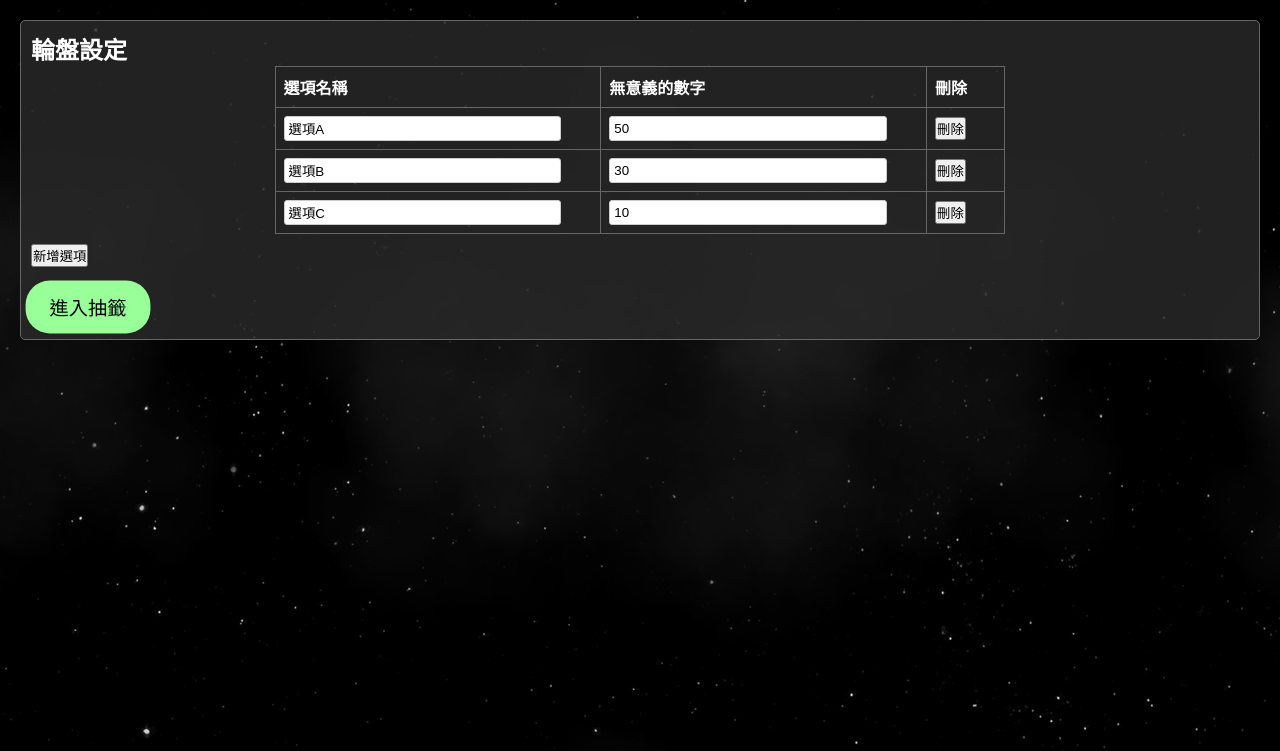
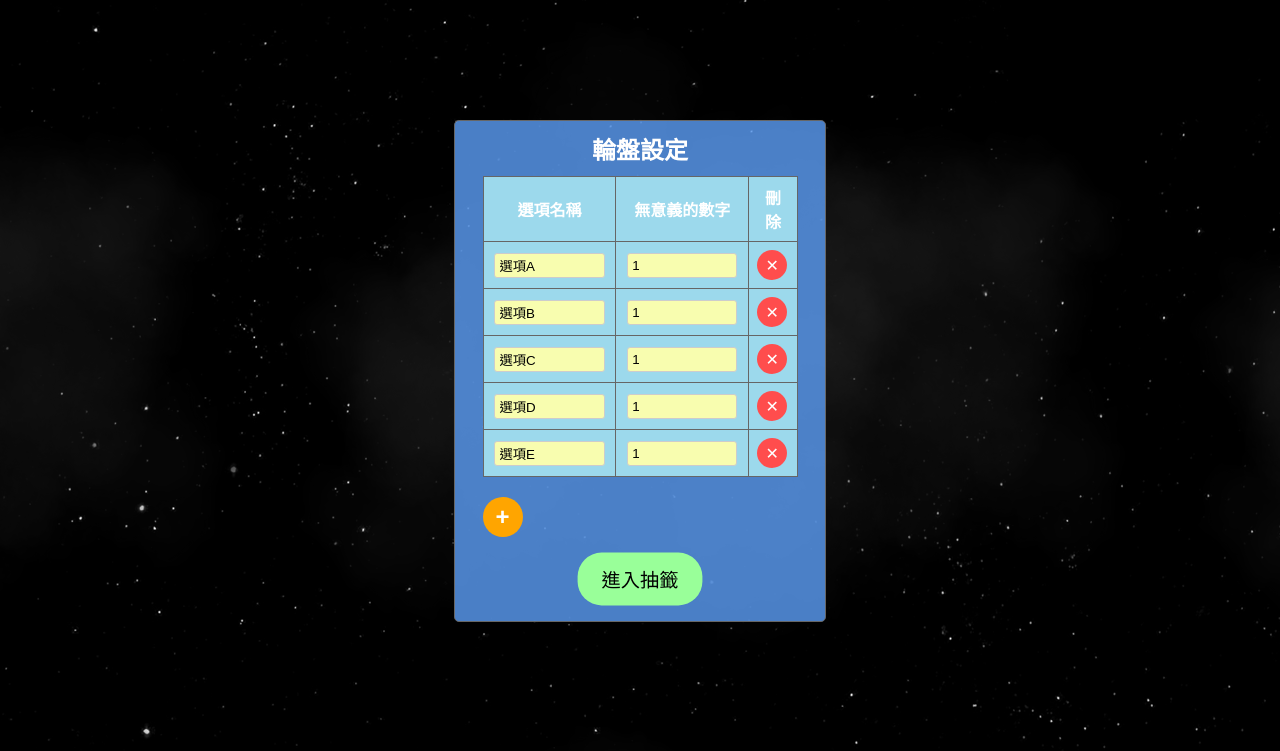
Before and after one commit to justhandsome1127/tap-game.io, a plain HTML site: page InsanelyFairDraw.html in a window 1280 px wide. Shown: the top 751 px of the page. Drawn offline with Linux system fonts and the light colour scheme.

Commit message:
Update InsanelyFairDraw.html
add edit mode UI style

```diff
--- a/InsanelyFairDraw.html
+++ b/InsanelyFairDraw.html
@@ -25,12 +25,6 @@
       from { background-position: 0 0; }
       to   { background-position: 10000px 0; }
     }
-
-    /*
-      這個關鍵幀專門用於做「閃爍」(flicker)效果：
-      讓 .twinkling 層整體的透明度週期性地上下變動。
-      可自行調整時間或 opacity 參數讓效果更明顯。
-    */
     @keyframes twinkleOpacity {
       0%   { opacity: 1;   }
       50%  { opacity: 0.7; }
@@ -55,7 +49,6 @@
     .twinkling {
       background: transparent url("twinkling.png") repeat top center;
       z-index: 1;
-      /* 原本移動的動畫 + 新增 flicker (twinkleOpacity) 動畫 */
       animation: move-twink-back 200s linear infinite,
                  twinkleOpacity 2s ease-in-out infinite;
     }
@@ -106,42 +99,81 @@
       color: #eee; /* 預設文字顏色 */
     }
 
-    /* 編輯模式 (config-panel) */
+    /* 編輯模式 (config-panel)外面那圈 */
     .config-panel {
+      width: 30%;
+      margin-left: auto;
+      margin-right: auto;
       margin-bottom: 20px;
+      margin-top: 100px;
       padding: 10px;
       border-radius: 5px;
-      background-color: rgba(40, 40, 40, 0.85); /* 深色底+透明度 */
+      background-color: rgba(87, 150, 233, 0.85); /* 深色底+透明度 */
       border: 1px solid #666;
       color: #fff;
     }
     .config-panel h2 {
       margin-top: 0;
       color: #fff;
+      text-align: center; /* 置中顯示標題 */
     }
     .options-table {
-      width: 60%;
+      width: 90%;
       margin-left: auto;
       margin-right: auto;
       border-collapse: collapse;
       margin-bottom: 10px;
-      color: #fff;
-      background-color: transparent; /* 背景透明 */
+      margin-top: 10px;
+      color: #ffffff;
+      background-color: #9cd9ec; /* 淺藍色底 */
     }
     .options-table th, .options-table td {
       border: 1px solid #666;
       padding: 8px;
-      text-align: left;
-
+      text-align: center;
     }
     .options-table input {
-      width: 90%;
+      width: 95%;
       color: #000;            /* 文字改為深色 */
-      background-color: #fff; /* 使輸入框是淺底 */
+      background-color: #f8fdaf; /* 使輸入框是淺底 */
       border: 1px solid #ccc;
       border-radius: 3px;
       padding: 4px;
     }
+
+    /* 按鈕置中 */
+    .enter-draw-btn-container {
+      text-align: center;
+      margin-top: 20px;
+    }
+
+    #addOptionBtn {
+        background-color: #ffa500; /* 橘色背景 */
+        border: none; /* 去除邊框 */
+        border-radius: 50%; /* 圓形 */
+        margin-top: 20px;
+        margin-left: 5%;
+        color: #fff; /* 白色文字 */
+        width: 40px; /* 按鈕寬度 */
+        height: 40px; /* 按鈕高度 */
+        cursor: pointer; /* 滑鼠指標變手形 */
+        font-size: 24px; /* 文字大小 */
+        font-weight: bold; /* 粗體文字 */
+        display: flex; /* 讓文字置中 */
+        align-items: center;
+        justify-content: center;
+        transition: background-color 0.3s, transform 0.2s; /* 平滑過渡效果 */
+      }
+
+
+      #addOptionBtn:hover {
+        background-color: #ffcc66; /* hover 時顏色變淡 */
+        transform: scale(1.1); /* 放大效果 */
+      }
+
+      #addOptionBtn:active {
+        transform: scale(0.9); /* 點擊時縮小 */
+      }
 
     /* 隱藏 (原本程式用於控制UI顯示) */
     .hidden {
@@ -195,7 +227,6 @@
       transform: scale(1.2);
       cursor: pointer;
       margin: 0 5px;
-
       transition: filter 0.2s;
     }
     .btn-lilac:hover {
@@ -215,6 +246,30 @@
     .btn-green:hover {
       filter: brightness(110%);
     }
+
+    #enterDrawModeBtn{
+        margin-bottom: 10px;
+    }
+    .delete-btn {
+        background-color: #ff4d4d; /* 紅色背景 */
+        border: none; /* 去除邊框 */
+        border-radius: 50%; /* 圓形 */
+        color: #fff; /* 白色文字 */
+        width: 30px; /* 寬 */
+        height: 30px; /* 高 */
+        cursor: pointer; /* 滑鼠指標變手形 */
+        display: flex; /* 讓文字置中 */
+        align-items: center;
+        justify-content: center;
+        font-size: 16px; /* 文字大小 */
+        transition: background-color 0.3s; /* 平滑過渡效果 */
+
+      }
+
+      .delete-btn:hover {
+        background-color: #ff9999; /* hover 時背景顏色變淡 */
+      }
+
 
     /* 抽籤模式下的「退出」按鈕位置 */
     #exitDrawModeBtn {
@@ -238,11 +293,6 @@
   <div class="twinkling"></div>
   <div class="clouds"></div>
 
-  <!-- 若不需要此標題，可整段刪除 -->
-  <!-- <div class="title">
-    <h1>A Dark and Mysterious Night</h1>
-  </div> -->
-
   <!-- 抽籤程式主體 -->
   <div class="lottery-app">
     <!-- (1) 編輯模式區域 -->
@@ -260,9 +310,12 @@
           <!-- 動態插入 -->
         </tbody>
       </table>
-      <button id="addOptionBtn">新增選項</button>
-      <br><br>
-      <button id="enterDrawModeBtn" class="btn-green">進入抽籤</button>
+
+      <button id="addOptionBtn">+</button>
+
+      <div class="enter-draw-btn-container">
+        <button id="enterDrawModeBtn" class="btn-green">進入抽籤</button>
+      </div>
     </div>
 
     <!-- (2) 抽籤模式下的按鈕 -->
@@ -291,7 +344,7 @@
     </div>
   </div>
 
-  <!-- 抽籤功能的 JS (與原程式相同) -->
+  <!-- 抽籤功能的 JS (主程式) -->
   <script>
   // =====================================================
   // 全域資料/DOM 參考
@@ -331,13 +384,14 @@
   // 動畫鎖
   let isSpinning = false;
 
-
   // =====================================================
   // 初始化：先加幾個示範選項
   // =====================================================
-  addOptionRow('選項A', 50);
-  addOptionRow('選項B', 30);
-  addOptionRow('選項C', 10);
+  addOptionRow('選項A', 1);
+  addOptionRow('選項B', 1);
+  addOptionRow('選項C', 1);
+  addOptionRow('選項D', 1);
+  addOptionRow('選項E', 1);
 
   // 同步表格初始資料
   syncFromTable();
@@ -402,11 +456,14 @@
     closeBanner();
   });
 
-  // 【空白鍵】再抽一次
+  // 【空白鍵】只在抽籤模式下才觸發 startDraw()
   document.addEventListener('keydown', (e) => {
     if (e.code === 'Space') {
-      e.preventDefault();
-      startDraw();
+      // 先檢查輪盤是否顯示(即抽籤模式)
+      if (!wheelContainer.classList.contains('hidden')) {
+        e.preventDefault();
+        startDraw();
+      }
     }
   });
 
@@ -429,10 +486,12 @@
     valueInput.value = indexVal;
 
     const removeBtn = document.createElement('button');
-    removeBtn.textContent = '刪除';
+    removeBtn.textContent = '✕'; // 使用叉叉符號
+    removeBtn.className = 'delete-btn'; // 添加 CSS 類名
     removeBtn.addEventListener('click', () => {
-      tr.remove();
+    tr.remove(); // 刪除該行
     });
+
 
     tdName.appendChild(nameInput);
     tdValue.appendChild(valueInput);
```
